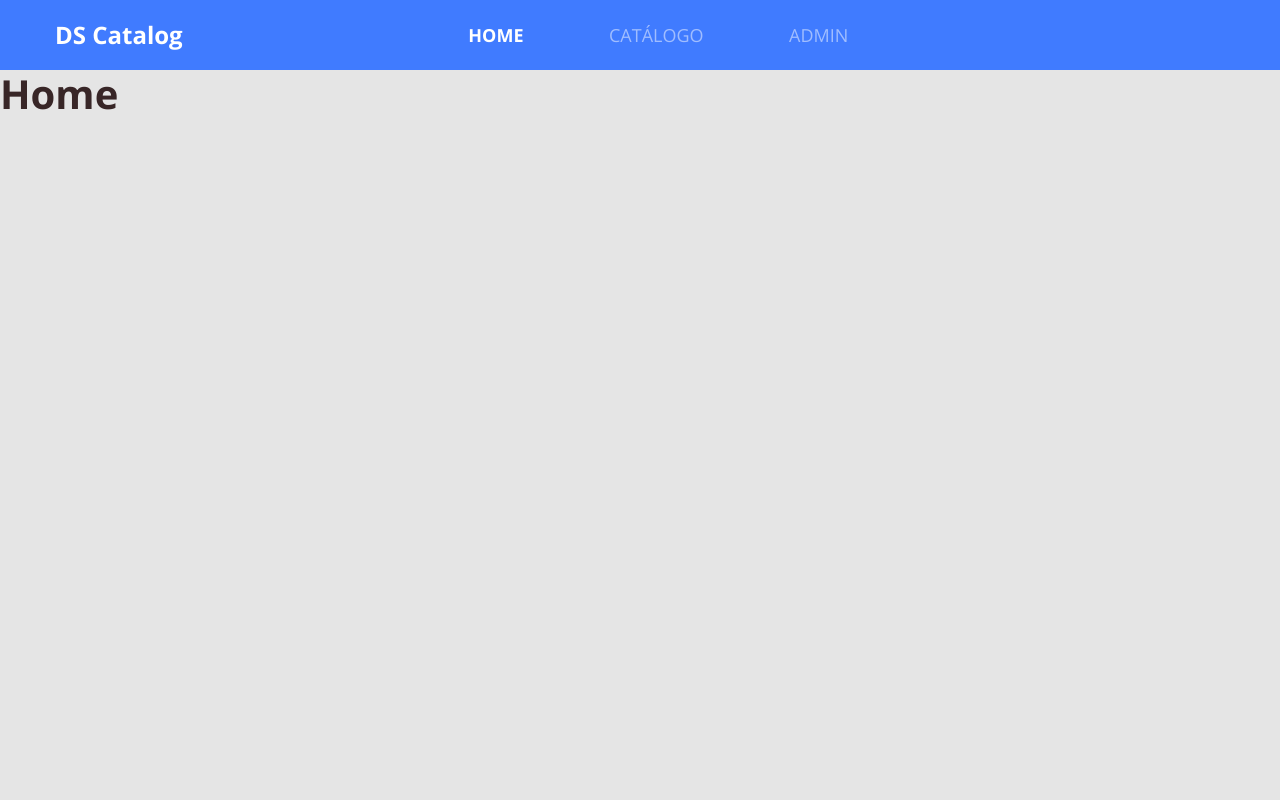
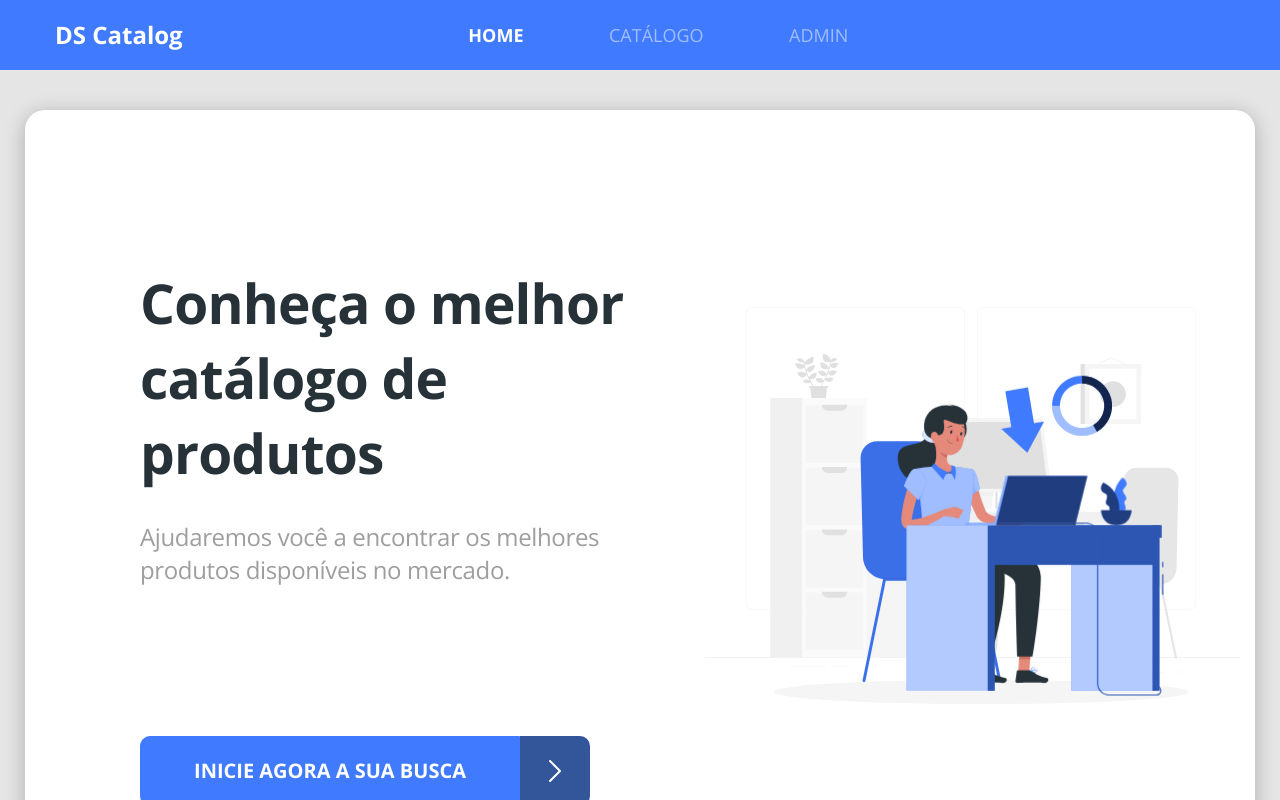
Before and after one commit to AlvaroPotel/dscatalog-bootcamp-devsuperior, a React (Create React App) app in the folder front-web/: page / in a window 1280 px wide. Shown: the top 800 px of the page. Built offline with nearby package versions, Linux system fonts and the light colour scheme.

Commit message:
Create Home page

```diff
--- /dev/null
+++ b/front-web/src/core/components/ButtonIcon/indesx.tsx
@@ -0,0 +1,20 @@
+import React from 'react';
+import { ReactComponent as ArrowIcon } from '../../assets/images/arrow.svg';
+import './styles.scss';
+
+type Props = {
+    text: string;
+}
+
+const ButtonIcon = ( { text }:Props ) => (
+    <div className="d-flex">
+        <button className="btn btn-primary btn-icon">
+            <h5>{text}</h5>
+        </button>
+        <div className="btn-icon-content">
+            <ArrowIcon/>
+        </div>
+    </div>
+);
+
+export default ButtonIcon;
--- /dev/null
+++ b/front-web/src/core/components/ButtonIcon/styles.scss
@@ -0,0 +1,15 @@
+.btn-icon{
+    height: 70px;
+    width: 380px;
+    border-radius: 10px 0 0 10px;
+    text-transform: uppercase;
+}
+
+.btn-icon-content {
+    width: 70px;
+    background: #33569B;
+    border-radius: 0px 10px 10px 0px;
+    display: flex;
+    align-items: center;
+    justify-content: center;
+}
--- a/front-web/src/core/components/Navbar/index.tsx
+++ b/front-web/src/core/components/Navbar/index.tsx
@@ -1,5 +1,5 @@
 import React from 'react';
-import {  Link, NavLink } from 'react-router-dom'
+import {  Link, NavLink } from 'react-router-dom';
 import './styles.scss';
 
 const Navbar = () => (
--- a/front-web/src/pages/Home/index.tsx
+++ b/front-web/src/pages/Home/index.tsx
@@ -1,8 +1,23 @@
 import React from 'react';
+import { ReactComponent as MainImage } from '../../core/assets/images/main-image.svg';
+import ButtonIcon from '../../core/components/ButtonIcon/indesx';
+import { Link } from 'react-router-dom';
+import './styles.scss';
 
 const Home = () => (
-    <div>
-        <h1>Home</h1>
+    <div className="home-container">
+        <div className="row home-content">
+            <div className="col-6">
+                <h1 className="text-title">Conheça o melhor <br/> catálogo de produtos</h1>
+                <p className="text-subtitle">Ajudaremos você a encontrar os melhores <br/> produtos disponíveis no mercado.</p>
+                <Link to="/catalog">
+                    <ButtonIcon text="inicie agora a sua busca"/>
+                </Link>
+            </div>
+            <div className="col-6">
+                <MainImage className="main-image" />
+            </div>
+        </div>
     </div>
 );
 
--- /dev/null
+++ b/front-web/src/pages/Home/styles.scss
@@ -0,0 +1,41 @@
+.home-container{
+    margin-top: 40px;
+    padding-left: 40px;
+    padding-right: 40px;
+
+}
+
+
+.home-content {
+    background-color: #FFF;
+    box-shadow: 0px 4px 20px rgba(0, 0, 0, 0.25);
+    border-radius: 20px;
+    padding-top: 155px;
+    padding-left: 100px;
+    padding-bottom: 150px;
+
+}
+
+.text-title{
+
+    font-size: 55px;
+    line-height: 75px;
+    letter-spacing: -0.015em;
+
+    color: #263238;
+
+    mix-blend-mode: normal;
+}
+
+.text-subtitle{
+    font-size: 24px;
+    line-height: 33px;
+    letter-spacing: -0.015em;
+    margin-top: 30px;
+    color: #9E9E9E;
+    margin-bottom: 150px;
+}
+
+.main-image{
+    width: 100%;
+}
```
Also changed, not shown: front-web/src/core/assets/images/arrow.svg (added), front-web/src/core/assets/images/main-image.svg (added).
